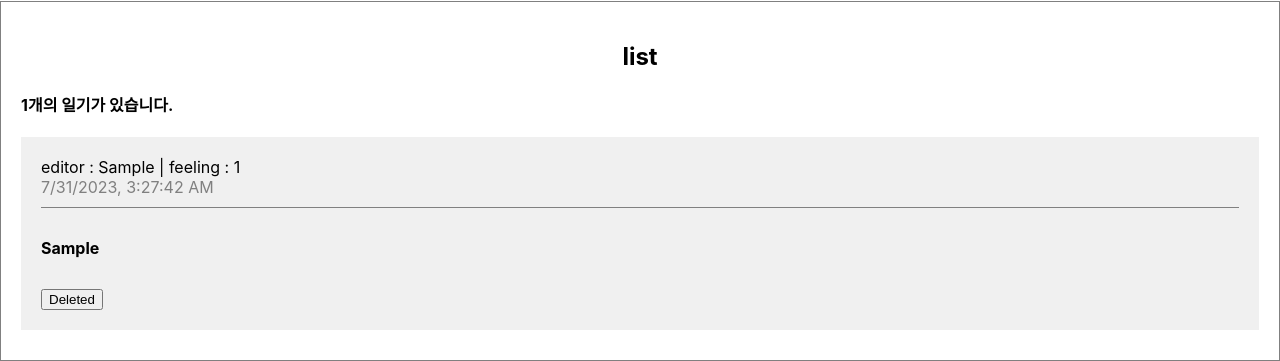
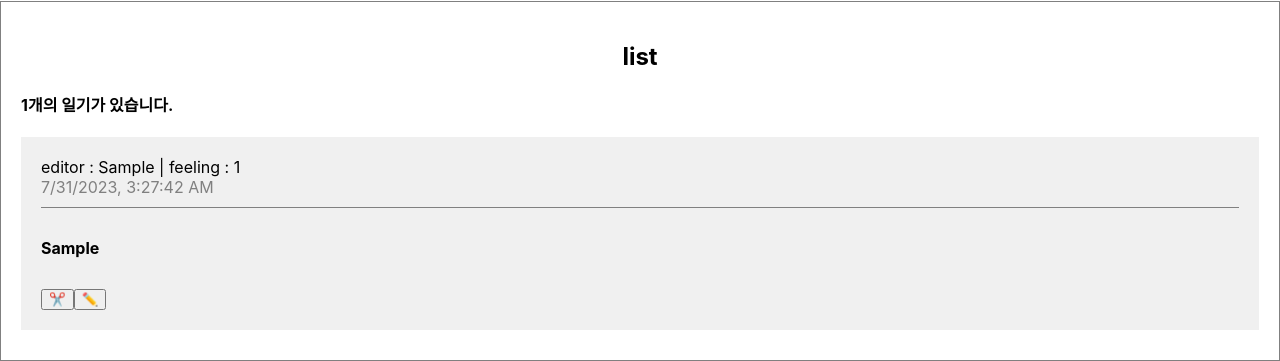
Before and after one commit to amykkkk/ReactJS.diary, a React (Create React App) app: page / in a window 1280 px wide. Both pictures are taken after typing "Sample", "Sample" into the empty fields and a click on the button "save". Shown: the part 481-842 px from the top of the page. Built offline with nearby package versions, Linux system fonts and the light colour scheme.

Commit message:
#6-6 Diary: 리스트 수정

```diff
--- a/src/App.js
+++ b/src/App.js
@@ -19,16 +19,27 @@
     dataId.current += 1; // list 갯수 더해줌
     setData([newItem, ...data]); //순서> 새로추가 맨앞으로
   };
-  const onDelete = (targetId) => {
+
+  const onRemove = (targetId) => {
     console.log(`${targetId}가 삭제되었습니다.`);
     const newDiaryList = data.filter((it) => it.id !== targetId);
     setData(newDiaryList);
   };
 
+  const onEdit = (targetId, newContent) => {
+    setData(
+      data.map(
+        (
+          it //모든 요소 중에서 targetId가 일치하는것만 content부분을 newContent 수정
+        ) => (it.id === targetId ? { ...it, content: newContent } : it)
+      )
+    );
+  };
+
   return (
     <div className="App">
       <DiaryEditor onCreate={onCreate} />
-      <DiaryList onDelete={onDelete} diaryList={data} />
+      <DiaryList onEdit={onEdit} onRemove={onRemove} diaryList={data} />
     </div>
   );
 }
--- a/src/DiaryItem.js
+++ b/src/DiaryItem.js
@@ -1,11 +1,42 @@
+import { useRef, useState } from "react";
+
 const DiaryItem = ({
-  onDelete,
+  onRemove,
+  onEdit,
   author,
   content,
   created_date,
   emotion,
   id,
 }) => {
+  const localContentInput = useRef();
+  const [localContent, setLocalContent] = useState(content);
+  const [isEdit, setIsEdit] = useState(false);
+  const toggleIsEdit = () => setIsEdit(!isEdit);
+
+  const handleRemove = () => {
+    if (window.confirm(`${id}번째 일기를 삭제하겠습니까?`)) {
+      onRemove(id);
+    }
+  };
+
+  const handleQuitEdit = () => {
+    setIsEdit(false); // 수정 취소
+    setLocalContent(content); // 데이터 초기화
+  };
+
+  const handleEdit = () => {
+    if (localContent.length < 5) {
+      localContentInput.current.focus();
+      return;
+    }
+
+    if (window.confirm(`${id}번째 일기를 수정하겠습니까?`)) {
+      onEdit(id, localContent);
+      toggleIsEdit();
+    }
+  };
+
   return (
     <div className="DiaryItem">
       <div className="info">
@@ -15,17 +46,30 @@
         <br />
         <span className="date">{new Date(created_date).toLocaleString()}</span>
       </div>
-      <div className="content">{content}</div>
-      <button
-        onClick={() => {
-          console.log(id);
-          if (window.confirm(`${id}번째 일기를 삭제하겠습니까?`)) {
-            onDelete(id);
-          }
-        }}
-      >
-        Deleted
-      </button>
+      <div className="content">
+        {isEdit ? (
+          <>
+            <textarea
+              ref={localContentInput}
+              value={localContent}
+              onChange={(e) => setLocalContent(e.target.value)}
+            />
+          </>
+        ) : (
+          content
+        )}
+      </div>
+      {isEdit ? (
+        <>
+          <button onClick={handleQuitEdit}>❌</button>
+          <button onClick={handleEdit}>⭕️</button>
+        </>
+      ) : (
+        <>
+          <button onClick={handleRemove}>✂️</button>
+          <button onClick={toggleIsEdit}>✏️</button>
+        </>
+      )}
     </div>
   );
 };
--- a/src/DiaryList.js
+++ b/src/DiaryList.js
@@ -1,6 +1,6 @@
 import DiaryItem from "./DiaryItem";
 
-const DiaryList = ({ onDelete, diaryList }) => {
+const DiaryList = ({ onEdit, onRemove, diaryList }) => {
   return (
     <div className="DiaryList">
       <h2>list</h2>
@@ -8,7 +8,7 @@
 
       <div>
         {diaryList.map((it) => (
-          <DiaryItem key={it.id} {...it} onDelete={onDelete} />
+          <DiaryItem key={it.id} {...it} onEdit={onEdit} onRemove={onRemove} />
         ))}
       </div>
     </div>
```
